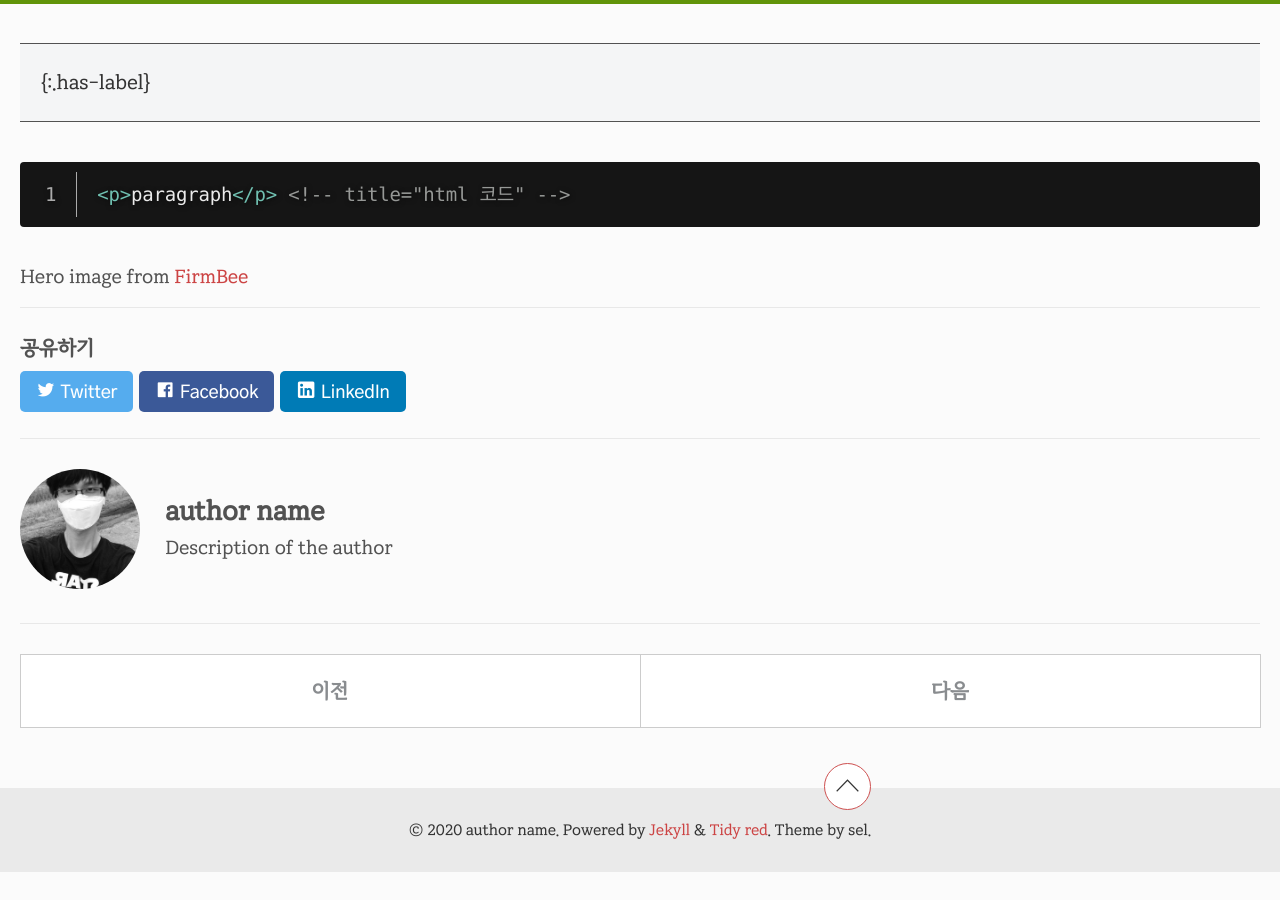
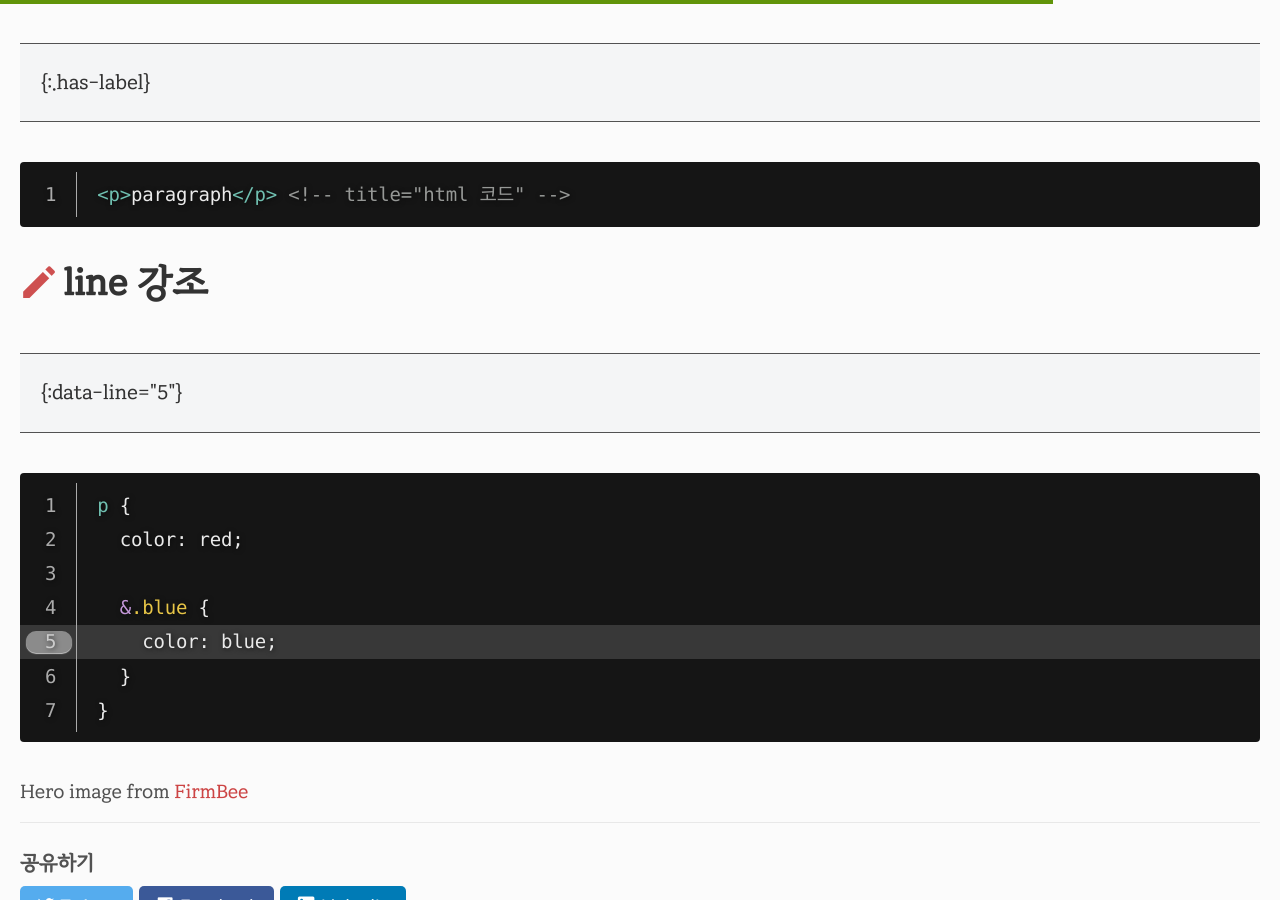
Before and after one commit to selosele/jekyll-theme-tidyred, a Jekyll site: the page built from _posts/2020-06-23-example-post05.md, in a window 1280 px wide and 900 px high, scrolled down 2265 px. Built offline with Jekyll 4.4.1, drawn with Linux system fonts in a browser that asks for light colours; before the commit the page ends 3137 px from its top, so only the background shows below that.

Commit message:
line 강조 단락 추가

````diff
--- a/_posts/2020-06-23-example-post05.md
+++ b/_posts/2020-06-23-example-post05.md
@@ -31,7 +31,6 @@ p {
 ```
 
 ## SCSS
-
 ```scss
 p {
   color: red;
@@ -76,3 +75,20 @@ tags:
 ```html
 <p>paragraph</p> <!-- title="html 코드" -->
 ```
+
+## line 강조
+
+<pre class="codebox" title="markdown 코드">
+  {:data-line="5"}
+</pre>
+
+{:data-line="5"}
+```scss
+p {
+  color: red;
+
+  &.blue {
+    color: blue;
+  }
+}
+```
````
